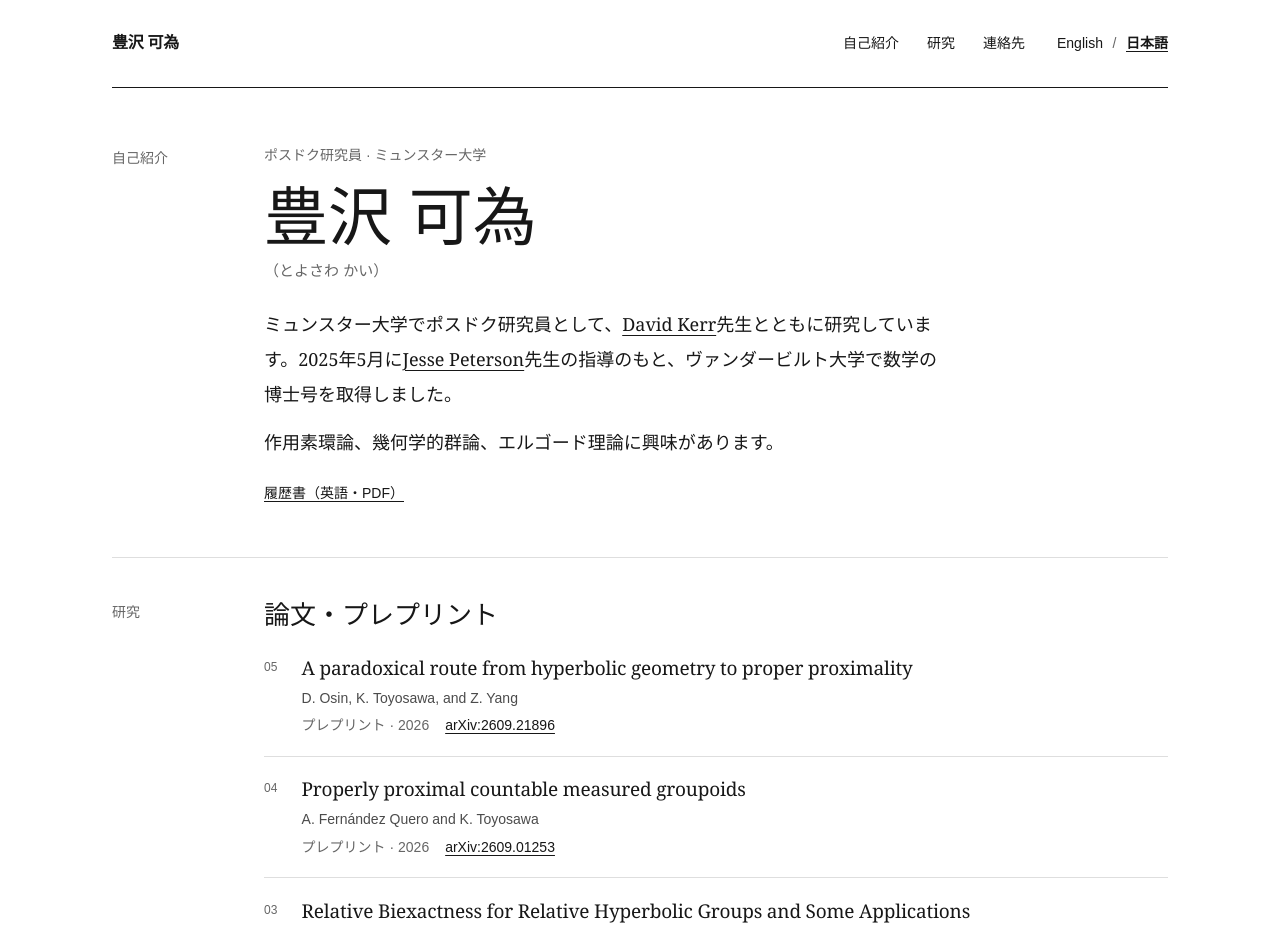
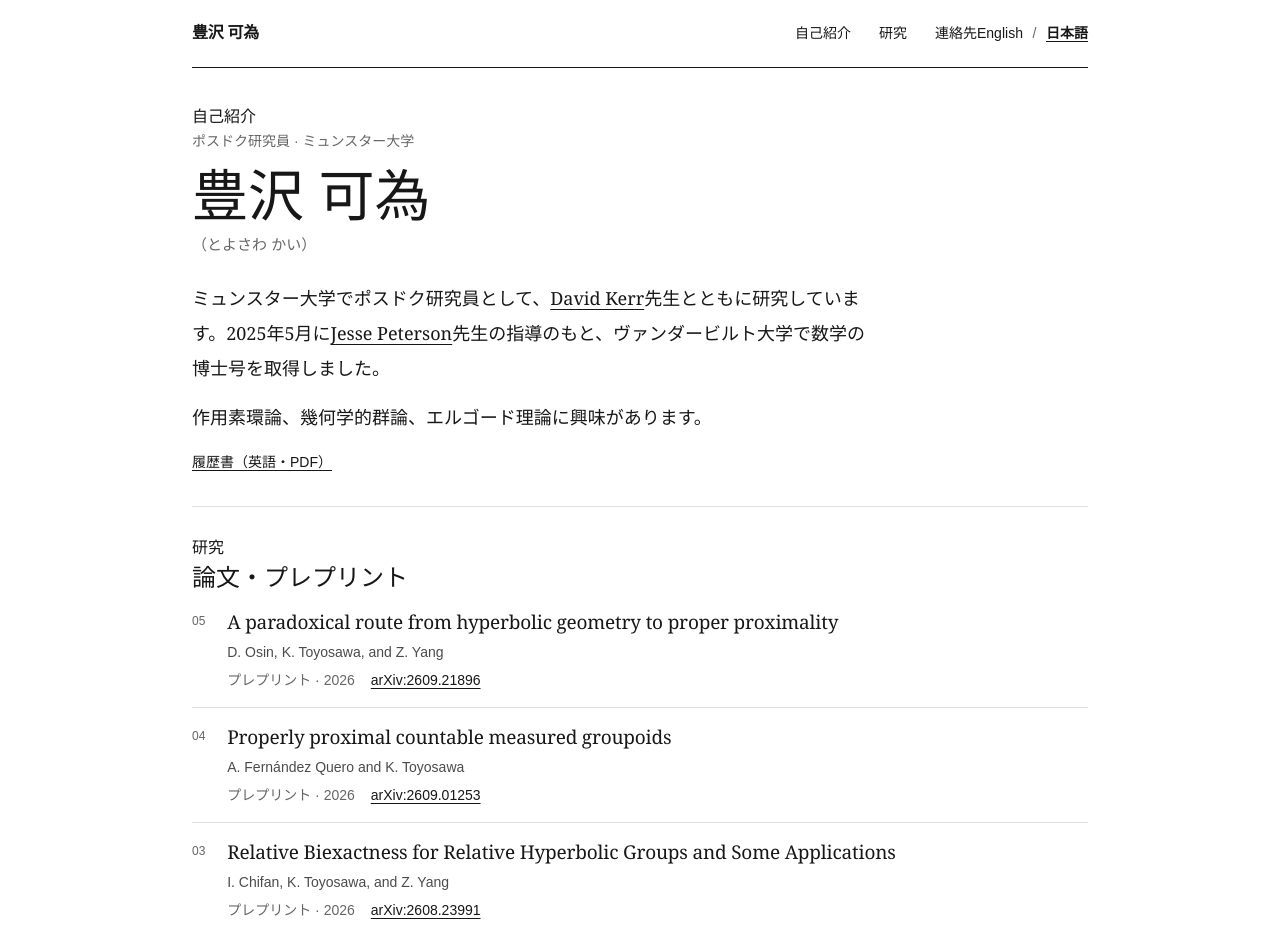
Before and after one commit to kaitoyosawa/kaitoyosawa.github.io, a plain HTML site: page ja/index.html in a window 1280 px wide. Shown: the top 928 px of the page. Drawn offline with Linux system fonts and the light colour scheme.

Commit message:
Simplify website layout and navigation

```diff
--- a/content.js
+++ b/content.js
@@ -20,7 +20,7 @@ window.siteContent = {
   // Leave blank for a complete layout with no empty photo box.
   photo: "",
   // Example: { label: "Curriculum vitae", url: "cv.pdf" }
-  links: [{ label: "Curriculum vitae (PDF)", url: "cv.pdf?v=20260924" }],
+  links: [{ label: "Curriculum vitae (PDF)", url: "cv.pdf" }],
   papers: [
     {
       title: "A paradoxical route from hyperbolic geometry to proper proximality",
--- a/site.js
+++ b/site.js
@@ -96,7 +96,6 @@
   }));
   if (!papers.length) {
     $('research').hidden = true;
-    document.querySelector('nav a[href="#research"]').hidden = true;
   }
   const contact = $('contact-details');
   contact.replaceChildren();
@@ -115,7 +114,6 @@
   }
   if (!contact.children.length) {
     $('contact').hidden = true;
-    document.querySelector('nav a[href="#contact"]').hidden = true;
   }
   $('copyright').textContent = '© ' + new Date().getFullYear() + ' ' + name;
   $('draft-note').hidden = !content.draft;
--- a/styles.css
+++ b/styles.css
@@ -1,4 +1,4 @@
-:root{--ink:#171717;--muted:#666;--rule:#dedede;--paper:#fff;--serif:Georgia,'Times New Roman',serif;--sans:Arial,Helvetica,sans-serif;--label-width:7rem;--column-gap:2.5rem}
+:root{--ink:#171717;--muted:#666;--rule:#dedede;--paper:#fff;--serif:Georgia,'Times New Roman',serif;--sans:Arial,Helvetica,sans-serif}
 *{box-sizing:border-box}
 html{scroll-behavior:smooth;scroll-padding-top:1.5rem}
 body{margin:0;background:var(--paper);color:var(--ink);font-family:var(--sans);font-size:1rem;line-height:1.65;-webkit-font-smoothing:antialiased}
@@ -9,34 +9,32 @@ a:focus-visible{outline:2px solid var(--ink);outline-offset:4px}
 [hidden]{display:none!important}
 .skip-link{position:absolute;left:1rem;top:-5rem;background:var(--ink);color:#fff;padding:.75rem 1rem;z-index:2}
 .skip-link:focus{top:1rem}
-.page-shell{width:min(100% - 5rem,66rem);margin:0 auto}
-.site-header{min-height:5.5rem;display:flex;align-items:center;justify-content:space-between;gap:2rem;border-bottom:1px solid var(--ink)}
+.page-shell{width:min(100% - 4rem,56rem);margin:0 auto}
+.site-header{min-height:4.25rem;display:flex;align-items:center;justify-content:space-between;gap:1rem;border-bottom:1px solid var(--ink)}
 .wordmark{font-size:1rem;font-weight:600;text-decoration:none;letter-spacing:-.02em}
 nav{display:flex;gap:1.75rem;font-size:.875rem}
 nav a{text-decoration:none;padding:.5rem 0}
 nav a:hover{text-decoration:underline}
-.header-actions{display:flex;align-items:center;justify-content:flex-end;gap:1rem 2rem;flex-wrap:wrap}
+.header-actions{display:flex;align-items:center;justify-content:flex-end}
 .language-switch{gap:.6rem;align-items:center;white-space:nowrap}
 .language-switch span{color:var(--muted)}
 .language-switch a[aria-current="page"]{font-weight:600;text-decoration:underline}
 html:lang(ja){--sans:Arial,Helvetica,'Yu Gothic','Hiragino Kaku Gothic ProN',Meiryo,sans-serif;--serif:Georgia,'Times New Roman','Yu Mincho','Hiragino Mincho ProN',serif}
 html:lang(ja) .bio{line-height:1.95;line-break:strict;overflow-wrap:anywhere}
 html:lang(ja) h1,html:lang(ja) h2{letter-spacing:0}
-.intro,.content-section{display:grid;grid-template-columns:var(--label-width) minmax(0,1fr);column-gap:var(--column-gap)}
-.intro{padding:3.5rem 0 3.25rem}
-.section-label{font-size:.875rem;display:flex;gap:1rem;align-items:baseline;padding-top:.2rem;color:var(--muted)}
+.intro{padding:2.25rem 0 2rem}
 .section-body{min-width:0}
 .intro-heading{display:flex;align-items:flex-start;justify-content:space-between;gap:1.5rem}
-.eyebrow{margin:0 0 .85rem;font-size:.875rem;color:var(--muted)}
-h1{font-family:var(--serif);font-weight:400;font-size:clamp(2.625rem,5.2vw,4rem);line-height:1.08;letter-spacing:-.045em;margin:0 0 1.5rem;overflow-wrap:anywhere}
+.eyebrow{margin:0 0 .65rem;font-size:.875rem;color:var(--muted)}
+h1{font-family:var(--serif);font-weight:400;font-size:clamp(2.5rem,5.2vw,3.5rem);line-height:1.08;letter-spacing:-.045em;margin:0 0 1.15rem;overflow-wrap:anywhere}
 .portrait{width:6.75rem;aspect-ratio:4/5;object-fit:cover;filter:grayscale(100%);flex-shrink:0}
 .bio{font-family:var(--serif);font-size:1.125rem;line-height:1.75;max-width:43rem}
 .bio p{margin:0 0 .85rem}.bio p:last-child{margin-bottom:0}
-.profile-links{display:flex;flex-wrap:wrap;gap:.45rem 1.25rem;font-size:.875rem;margin-top:1.35rem}
-.content-section{padding:2.5rem 0 2.75rem;border-top:1px solid var(--rule)}
-h2{font-family:var(--serif);font-size:1.625rem;font-weight:400;letter-spacing:-.025em;line-height:1.25;margin:0 0 1.5rem}
+.profile-links{display:flex;flex-wrap:wrap;gap:.45rem 1.25rem;font-size:.875rem;margin-top:1rem}
+.content-section{padding:1.75rem 0 2rem;border-top:1px solid var(--rule)}
+h2{font-family:var(--serif);font-size:1.5rem;font-weight:400;letter-spacing:-.025em;line-height:1.25;margin:0 0 1.1rem}
 .publications{list-style:none;padding:0;margin:0}
-.publication{display:grid;grid-template-columns:1.45rem minmax(0,1fr);gap:.9rem;padding:1.2rem 0;border-top:1px solid var(--rule)}
+.publication{display:grid;grid-template-columns:1.45rem minmax(0,1fr);gap:.75rem;padding:1rem 0;border-top:1px solid var(--rule)}
 .publication:first-child{padding-top:0;border-top:0}
 .publication:last-child{padding-bottom:0}
 .paper-number{color:var(--muted);font-size:.75rem;padding-top:.2rem;font-variant-numeric:tabular-nums}
@@ -45,15 +43,14 @@ h3{font-family:var(--serif);font-weight:400;font-size:1.1875rem;line-height:1.45
 .paper-authors{color:#4b4b4b}.paper-venue{color:var(--muted)}
 .paper-meta{display:flex;flex-wrap:wrap;align-items:baseline;gap:.25rem 1rem;margin-top:.3rem;font-size:.875rem;line-height:1.6;overflow-wrap:anywhere}
 .paper-links{display:flex;flex-wrap:wrap;gap:.25rem 1rem;margin:0;font-size:inherit;line-height:inherit}
-.contact-section{padding-bottom:3rem}
-.contact-grid{display:grid;grid-template-columns:1fr 1fr;gap:2rem}
+.contact-grid{display:grid;grid-template-columns:minmax(0,1fr) minmax(0,1fr);gap:1.5rem}
 .contact-label{display:block;font-size:.75rem;color:var(--muted);margin-bottom:.4rem}
 .contact-grid p{margin:0;font-size:1rem;overflow-wrap:anywhere;white-space:pre-line}
-.site-footer{border-top:1px solid var(--ink);padding:1.25rem 0 1.75rem;display:flex;justify-content:space-between;align-items:baseline;gap:1rem;flex-wrap:wrap;font-size:.75rem;color:var(--muted)}
+.site-footer{border-top:1px solid var(--ink);padding:1rem 0 1.25rem;display:flex;justify-content:space-between;align-items:baseline;gap:1rem;flex-wrap:wrap;font-size:.75rem;color:var(--muted)}
 .site-footer a{text-decoration:none;font-size:.8125rem}.site-footer a:hover{text-decoration:underline}
 .draft-note{border:1px solid var(--rule);padding:.15rem .5rem}
-@media(max-width:800px){:root{--label-width:5rem;--column-gap:1.5rem}.page-shell{width:calc(100% - 3rem)}.intro{padding-top:3rem}.contact-grid{gap:1.5rem}.portrait{width:5.5rem}}
-@media(max-width:600px){html{scroll-padding-top:1rem}.page-shell{width:calc(100% - 2.5rem)}.site-header{min-height:5rem;gap:.5rem 1rem;flex-wrap:wrap;padding:1rem 0}nav{gap:1.2rem;font-size:.875rem}.intro,.content-section{grid-template-columns:1fr;row-gap:1.1rem}.intro{padding:2.25rem 0 2.5rem}.section-label{gap:.75rem;padding-top:0}.intro-heading{gap:1rem}h1{font-size:3rem;margin-bottom:1.35rem}.eyebrow{font-size:.875rem;margin-bottom:.75rem}h2{font-size:1.5rem;margin-bottom:1.25rem}.content-section{padding:2rem 0 2.25rem}.publication{gap:.6rem;grid-template-columns:1.2rem minmax(0,1fr);padding:1.1rem 0}.paper-meta{column-gap:.75rem}.contact-grid{grid-template-columns:1fr;gap:1.5rem}.site-footer{gap:.75rem}.draft-note{order:3}.portrait{width:4.5rem}}
+@media(max-width:800px){.page-shell{width:calc(100% - 3rem)}.portrait{width:5.5rem}}
+@media(max-width:720px){.contact-grid{grid-template-columns:minmax(0,1fr);gap:1rem}}
+@media(max-width:600px){html{scroll-padding-top:1rem}.page-shell{width:calc(100% - 2.5rem)}.site-header{min-height:3.75rem;gap:.5rem 1rem;flex-wrap:wrap;padding:.65rem 0}.language-switch{gap:.5rem}.intro{padding:1.75rem 0}.intro-heading{gap:1rem}h1{margin-bottom:1rem}.content-section{padding:1.5rem 0 1.75rem}.publication{gap:.6rem;grid-template-columns:1.2rem minmax(0,1fr);padding:.9rem 0}.paper-meta{flex-direction:column;align-items:flex-start;gap:.1rem}.paper-links{gap:.25rem 1rem}.paper-links a{display:inline-block;padding:.2rem 0}.site-footer{gap:.75rem}.draft-note{order:3}.portrait{width:4.5rem}}
 @media(prefers-reduced-motion:reduce){html{scroll-behavior:auto}}
-@media(max-width:600px){.header-actions{width:100%;justify-content:space-between;gap:.5rem 1rem}.language-switch{gap:.5rem}}
 @media print{.page-shell{width:100%}nav,.skip-link,.site-footer a,.draft-note{display:none}.site-header{min-height:3rem}.intro{padding:1.5rem 0}.content-section{padding:1rem 0}.publication{break-inside:avoid}a{text-decoration:none}}
```
Also changed, not shown: index.html (+4 -12 lines).
